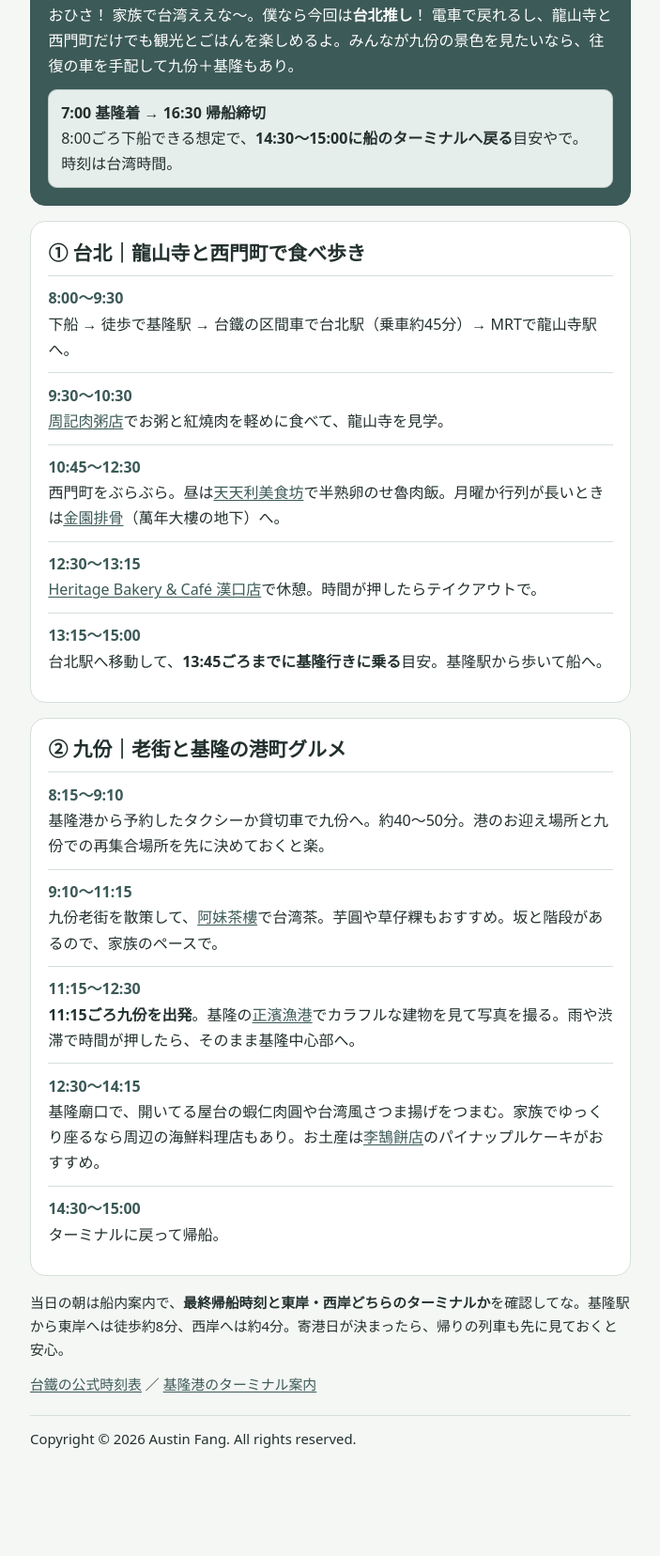
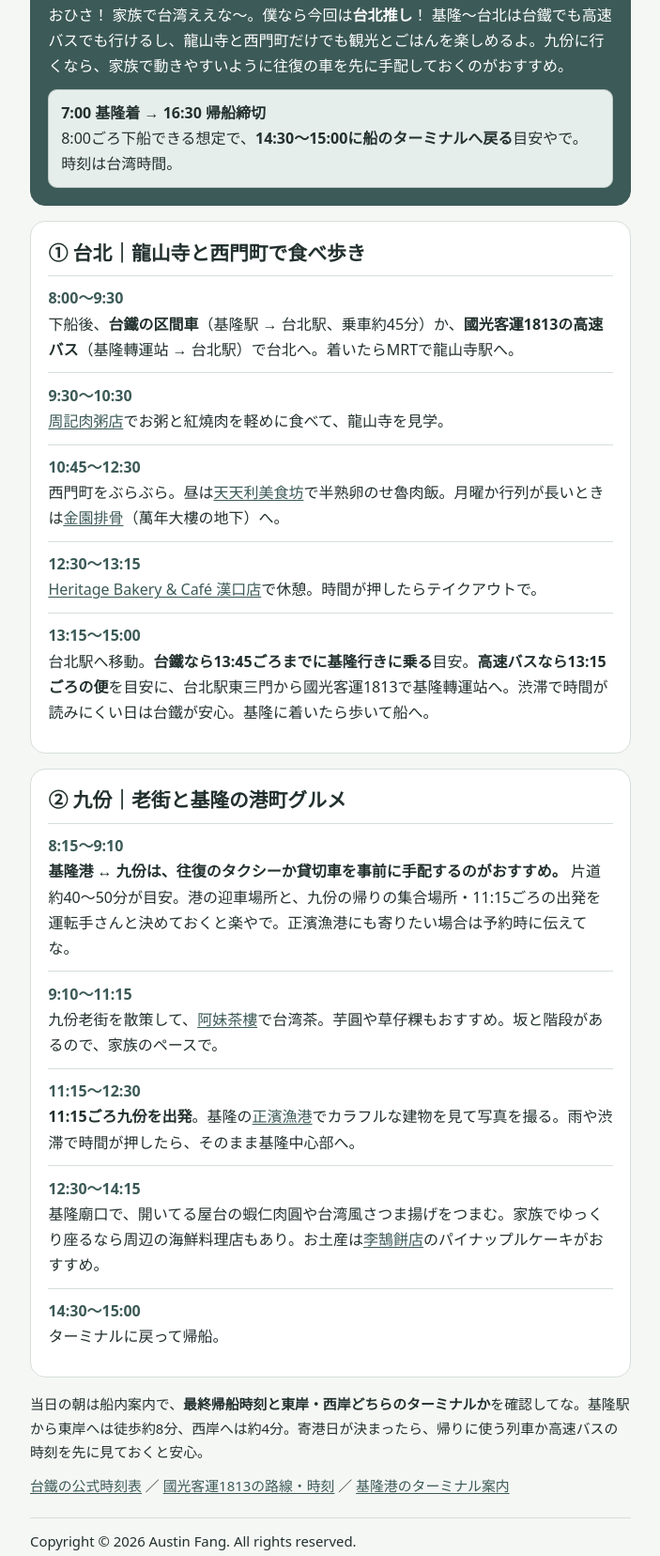
Before and after one commit to AustinF02/AustinF02, a plain HTML site: page docs/index.html in a window 1280 px wide. Shown: the part 170-1826 px from the top of the page at 94% size, without its empty margins (288-991 px from the left). Before the commit the page ends 1754 px from the top, so only its background shows below. Drawn offline with Linux system fonts and the light colour scheme.

Commit message:
Add Keelung express bus and round-trip car options

```diff
--- a/docs/index.html
+++ b/docs/index.html
@@ -42,23 +42,23 @@ footer { font-size: .93rem }
 <main>
 <header>
 <h1>基隆クルーズ寄港<br>台北・九份の2プラン</h1>
-<p>おひさ！ 家族で台湾ええな〜。僕なら今回は<strong>台北推し</strong>！ 電車で戻れるし、龍山寺と西門町だけでも観光とごはんを楽しめるよ。みんなが九份の景色を見たいなら、往復の車を手配して九份＋基隆もあり。</p>
+<p>おひさ！ 家族で台湾ええな〜。僕なら今回は<strong>台北推し</strong>！ 基隆〜台北は台鐵でも高速バスでも行けるし、龍山寺と西門町だけでも観光とごはんを楽しめるよ。九份に行くなら、家族で動きやすいように往復の車を先に手配しておくのがおすすめ。</p>
 <p class="note"><strong>7:00 基隆着 → 16:30 帰船締切</strong><br>8:00ごろ下船できる想定で、<strong>14:30〜15:00に船のターミナルへ戻る</strong>目安やで。時刻は台湾時間。</p>
 </header>
 <section>
 <h2>① 台北｜龍山寺と西門町で食べ歩き</h2>
 <dl>
-<dt>8:00〜9:30</dt><dd>下船 → 徒歩で基隆駅 → 台鐵の区間車で台北駅（乗車約45分）→ MRTで龍山寺駅へ。</dd>
+<dt>8:00〜9:30</dt><dd>下船後、<strong>台鐵の区間車</strong>（基隆駅 → 台北駅、乗車約45分）か、<strong>國光客運1813の高速バス</strong>（基隆轉運站 → 台北駅）で台北へ。着いたらMRTで龍山寺駅へ。</dd>
 <dt>9:30〜10:30</dt><dd><a href="https://maps.app.goo.gl/jjq5J3iYAQPT2vWZ6?g_st=ipc">周記肉粥店</a>でお粥と紅燒肉を軽めに食べて、龍山寺を見学。</dd>
 <dt>10:45〜12:30</dt><dd>西門町をぶらぶら。昼は<a href="https://maps.app.goo.gl/7yKagBbrRP7kwcft8?g_st=ipc">天天利美食坊</a>で半熟卵のせ魯肉飯。月曜か行列が長いときは<a href="https://maps.app.goo.gl/1nVrvcXK5RhFBA6S6?g_st=ipc">金園排骨</a>（萬年大樓の地下）へ。</dd>
 <dt>12:30〜13:15</dt><dd><a href="https://maps.app.goo.gl/tBKQdjVDtTaYxCNA8?g_st=ipc">Heritage Bakery &amp; Café 漢口店</a>で休憩。時間が押したらテイクアウトで。</dd>
-<dt>13:15〜15:00</dt><dd>台北駅へ移動して、<strong>13:45ごろまでに基隆行きに乗る</strong>目安。基隆駅から歩いて船へ。</dd>
+<dt>13:15〜15:00</dt><dd>台北駅へ移動。<strong>台鐵なら13:45ごろまでに基隆行きに乗る</strong>目安。<strong>高速バスなら13:15ごろの便</strong>を目安に、台北駅東三門から國光客運1813で基隆轉運站へ。渋滞で時間が読みにくい日は台鐵が安心。基隆に着いたら歩いて船へ。</dd>
 </dl>
 </section>
 <section>
 <h2>② 九份｜老街と基隆の港町グルメ</h2>
 <dl>
-<dt>8:15〜9:10</dt><dd>基隆港から予約したタクシーか貸切車で九份へ。約40〜50分。港のお迎え場所と九份での再集合場所を先に決めておくと楽。</dd>
+<dt>8:15〜9:10</dt><dd><strong>基隆港 ↔ 九份は、往復のタクシーか貸切車を事前に手配するのがおすすめ。</strong> 片道約40〜50分が目安。港の迎車場所と、九份の帰りの集合場所・11:15ごろの出発を運転手さんと決めておくと楽やで。正濱漁港にも寄りたい場合は予約時に伝えてな。</dd>
 <dt>9:10〜11:15</dt><dd>九份老街を散策して、<a href="https://www.a-meiteahouse.com/ja">阿妹茶樓</a>で台湾茶。芋圓や草仔粿もおすすめ。坂と階段があるので、家族のペースで。</dd>
 <dt>11:15〜12:30</dt><dd><strong>11:15ごろ九份を出発</strong>。基隆の<a href="https://www.klcg.gov.tw/tw/klcg1/973-95929.html">正濱漁港</a>でカラフルな建物を見て写真を撮る。雨や渋滞で時間が押したら、そのまま基隆中心部へ。</dd>
 <dt>12:30〜14:15</dt><dd>基隆廟口で、開いてる屋台の蝦仁肉圓や台湾風さつま揚げをつまむ。家族でゆっくり座るなら周辺の海鮮料理店もあり。お土産は<a href="https://www.lee-hu.com.tw/contact-us.html">李鵠餅店</a>のパイナップルケーキがおすすめ。</dd>
@@ -66,8 +66,8 @@ footer { font-size: .93rem }
 </dl>
 </section>
 <footer>
-<p>当日の朝は船内案内で、<strong>最終帰船時刻と東岸・西岸どちらのターミナルか</strong>を確認してな。基隆駅から東岸へは徒歩約8分、西岸へは約4分。寄港日が決まったら、帰りの列車も先に見ておくと安心。</p>
-<p><a href="https://tip.railway.gov.tw/tra-tip-web/tip/">台鐵の公式時刻表</a> ／ <a href="https://cruise.twport.com.tw/portinfo.aspx?a=2591&amp;hid=5&amp;l=2">基隆港のターミナル案内</a></p>
+<p>当日の朝は船内案内で、<strong>最終帰船時刻と東岸・西岸どちらのターミナルか</strong>を確認してな。基隆駅から東岸へは徒歩約8分、西岸へは約4分。寄港日が決まったら、帰りに使う列車か高速バスの時刻を先に見ておくと安心。</p>
+<p><a href="https://tip.railway.gov.tw/tra-tip-web/tip/">台鐵の公式時刻表</a> ／ <a href="https://buses.tw/thb/bus/181301-1813/info">國光客運1813の路線・時刻</a> ／ <a href="https://cruise.twport.com.tw/portinfo.aspx?a=2591&amp;hid=5&amp;l=2">基隆港のターミナル案内</a></p>
 <p class="copyright">Copyright © 2026 Austin Fang. All rights reserved.</p>
 </footer>
 </main>
```
